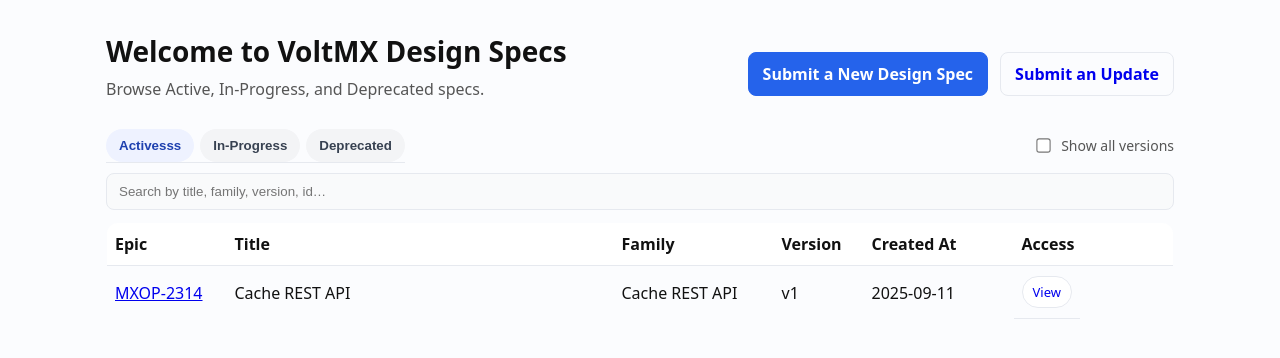
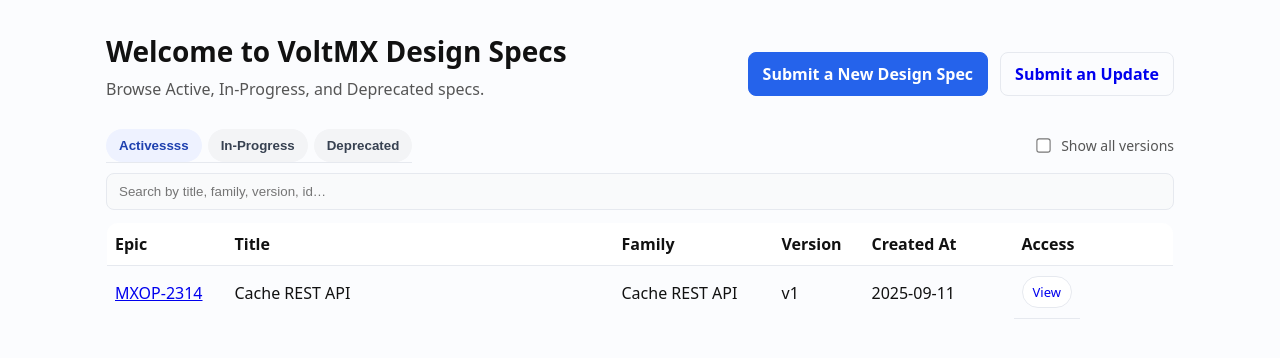
Before and after one commit to pranavwani/design-spec-v3, a Jekyll site: the page built from index.html, in a window 1280 px wide. Shown: the top 358 px of the page. Built offline with Jekyll 4.4.1, drawn with Linux system fonts in a browser that asks for light colours.

Commit message:
Test V21

```diff
--- a/index.html
+++ b/index.html
@@ -22,7 +22,7 @@
 
   <div class="toolbar" aria-label="Spec filters">
     <div class="tabs" role="tablist" aria-label="Spec status">
-      <button class="tab" role="tab" aria-selected="true" data-target="active">Activesss</button>
+      <button class="tab" role="tab" aria-selected="true" data-target="active">Activessss</button>
       <button class="tab" role="tab" aria-selected="false" data-target="in-progress">In-Progress</button>
       <button class="tab" role="tab" aria-selected="false" data-target="deprecated">Deprecated</button>
     </div>
```
